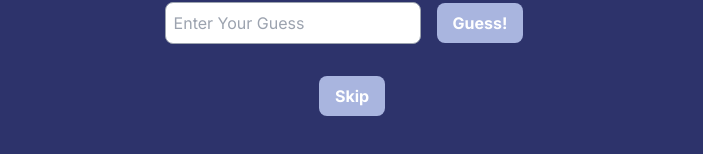
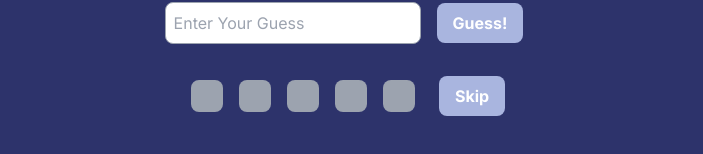
Before and after one commit to Rivridis/MediaGuesser, a Next.js app: page / in a window 1280 px wide. Shown: the part 588-742 px from the top of the page, without its empty margins (288-991 px from the left). Built offline with nearby package versions, Linux system fonts and the light colour scheme.

Commit message:
guess bar change

```diff
--- a/src/app/components/guessbar.jsx
+++ b/src/app/components/guessbar.jsx
@@ -2,11 +2,15 @@
 import React from "react";
 
 const GuessBar = ({ gcount }) => {
-    console.log(gcount);
   return (
-        <div className = "flex flex-row">
-            {[...Array(gcount)].map((_, index) => (
-            <div key={index} className="w-8 h-8 mx-2 bg-red-400 rounded-lg"></div>
+    <div className="flex flex-row">
+      {[...Array(5)].map((_, index) => (
+        <div
+          key={index}
+          className={`w-8 h-8 mx-2 rounded-lg ${
+            index < gcount ? "bg-red-400" : "bg-gray-400"
+          }`}
+        ></div>
       ))}
     </div>
   );
```
Lines whose indentation alone changed are shown as unchanged.
